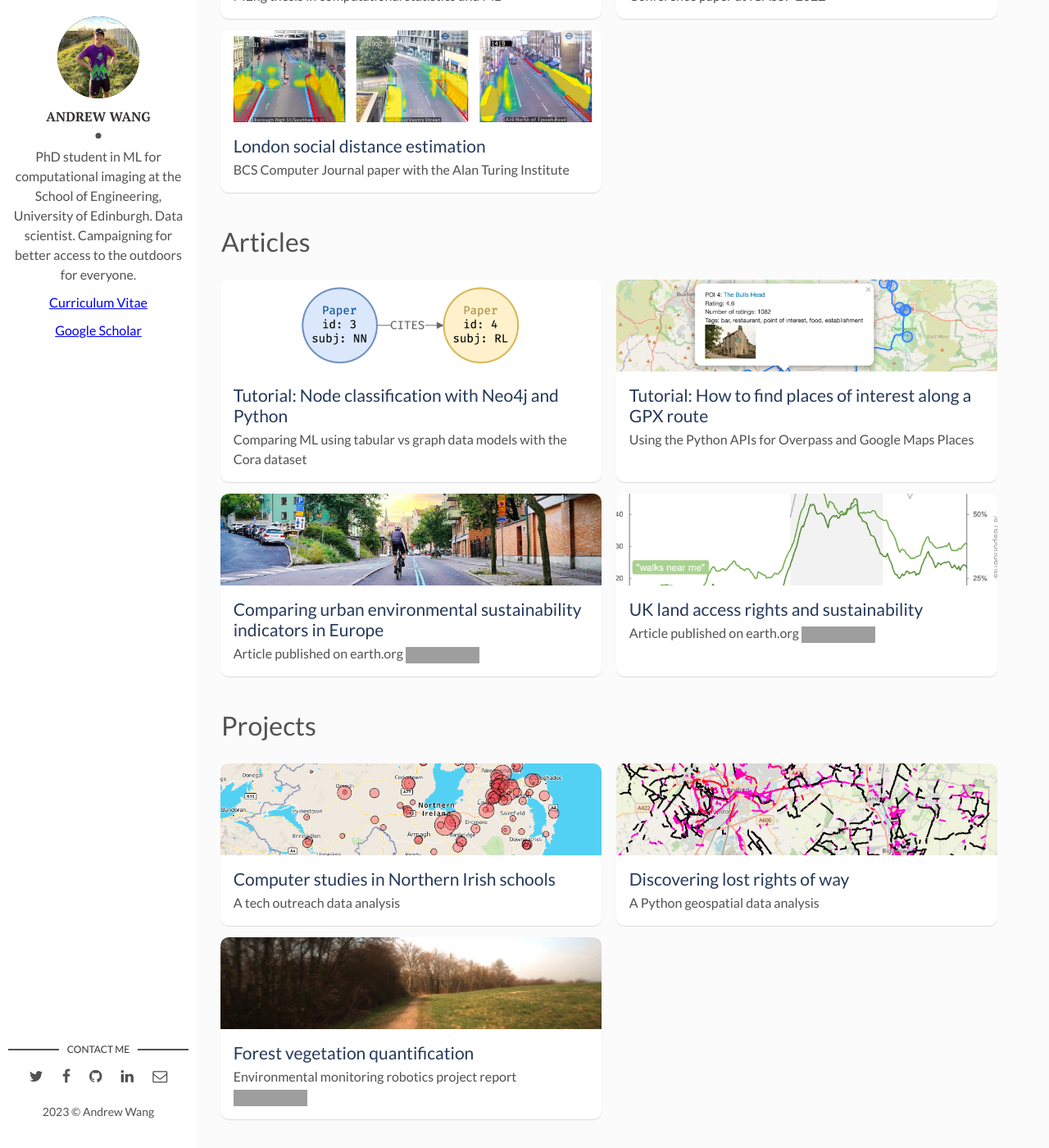
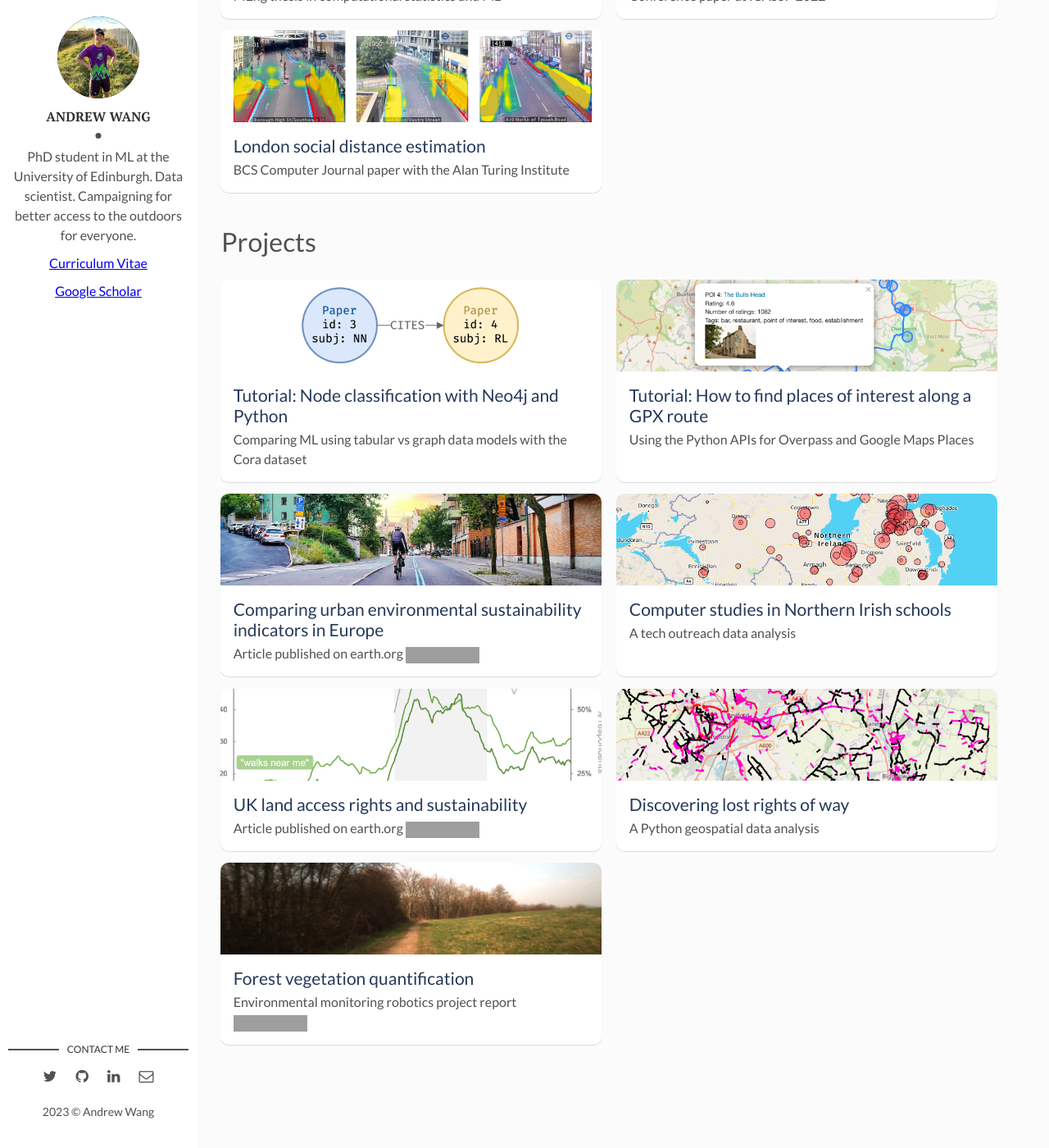
Before and after one commit to Andrewwango/andrewwango.github.io, a Jekyll site: the page built from index.html, in a window 1280 px wide and 1400 px high, scrolled down 286 px. Shown: the whole window at 82% size. Built offline with Jekyll 4.4.1, drawn with Linux system fonts in a browser that asks for light colours; the list of posts is cut into pages by our own code; grey boxes are pictures that could not be loaded.

Commit message:
more config changes

```diff
--- a/_config.yml
+++ b/_config.yml
@@ -9,13 +9,13 @@ site-twitter: #if your site has a twitter account, enter it here
 # Author Settings
 author: Andrew Wang # add your name
 author-img: logo.jpg # add your photo
-about-author: PhD student in ML for computational imaging at the School of Engineering, University of Edinburgh. Data scientist. Campaigning for better access to the outdoors for everyone.
+about-author: PhD student in ML at the University of Edinburgh. Data scientist. Campaigning for better access to the outdoors for everyone.
 cv-author: "https://andrewwango.github.io/cv.pdf"
 google-scholar: "https://scholar.google.com/citations?user=00ET0NAAAAAJ"
 social-twitter: andrewwango # add your Twitter handle
 social-github: andrewwango # add your Github handle
 social-linkedin: andrewwang27 # add your Linkedin handle
-social-email: andrew.wang27@gmail.com # add your Email address
+social-email: andrew.wang@ed.ac.uk # add your Email address
 
 # Disqus
 discus-identifier: # add your discus identifier
--- a/_layouts/main.html
+++ b/_layouts/main.html
@@ -24,11 +24,6 @@ layout: default
         {% else %}
           <li><a href="https://twitter.com/artemsheludko_" target="_blank"><i class="fa fa-twitter" aria-hidden="true"></i></a></li>
         {% endif %}
-        {% if site.social-facebook %}
-          <li><a href="https://facebook.com/{{ site.social-facebook }}" target="_blank"><i class="fa fa-facebook" aria-hidden="true"></i></a></li>
-        {% else %}
-          <li><a href="https://facebook.com/" target="_blank"><i class="fa fa-facebook" aria-hidden="true"></i></a></li>
-        {% endif %}
         {% if site.social-github %}
           <li class="github"><a href="http://github.com/{{site.social-github}}" target="_blank"><i class="fa fa-github"></i></a></li>
         {% else %}
--- a/index.html
+++ b/index.html
@@ -22,7 +22,7 @@ layout: main
 {% endif %}
 {% endfor %}
 
-<h1 class="page-section-header">Articles</h1>
+<!-- <h1 class="page-section-header">Articles</h1>
 
 {% for post in paginator.posts %}
 {% if post.type == "article" %}
@@ -36,12 +36,12 @@ layout: main
   </div>
 </article>
 {% endif %}
-{% endfor %}
+{% endfor %} -->
 
 <h1 class="page-section-header">Projects</h1>
 
 {% for post in paginator.posts %}
-{% if post.type == "project" %}
+{% if post.type == "project" or post.type == "article" %}
 <article class="post">
   {% if post.img %}
     <a class="post-thumbnail" style="background-image: url({{"/assets/img/" | prepend: site.baseurl | append : post.img}})" href="{{post.url | prepend: site.baseurl}}"></a>
```
